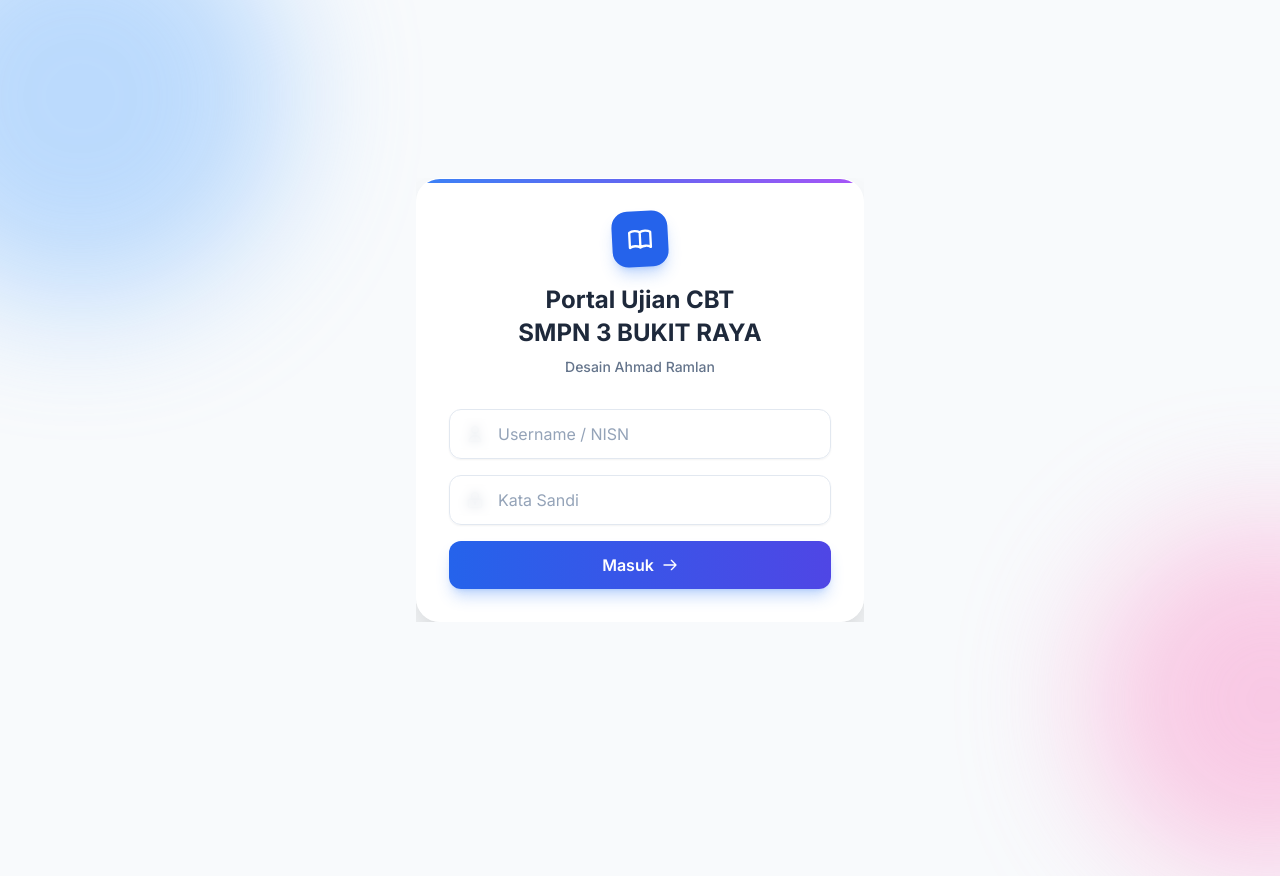
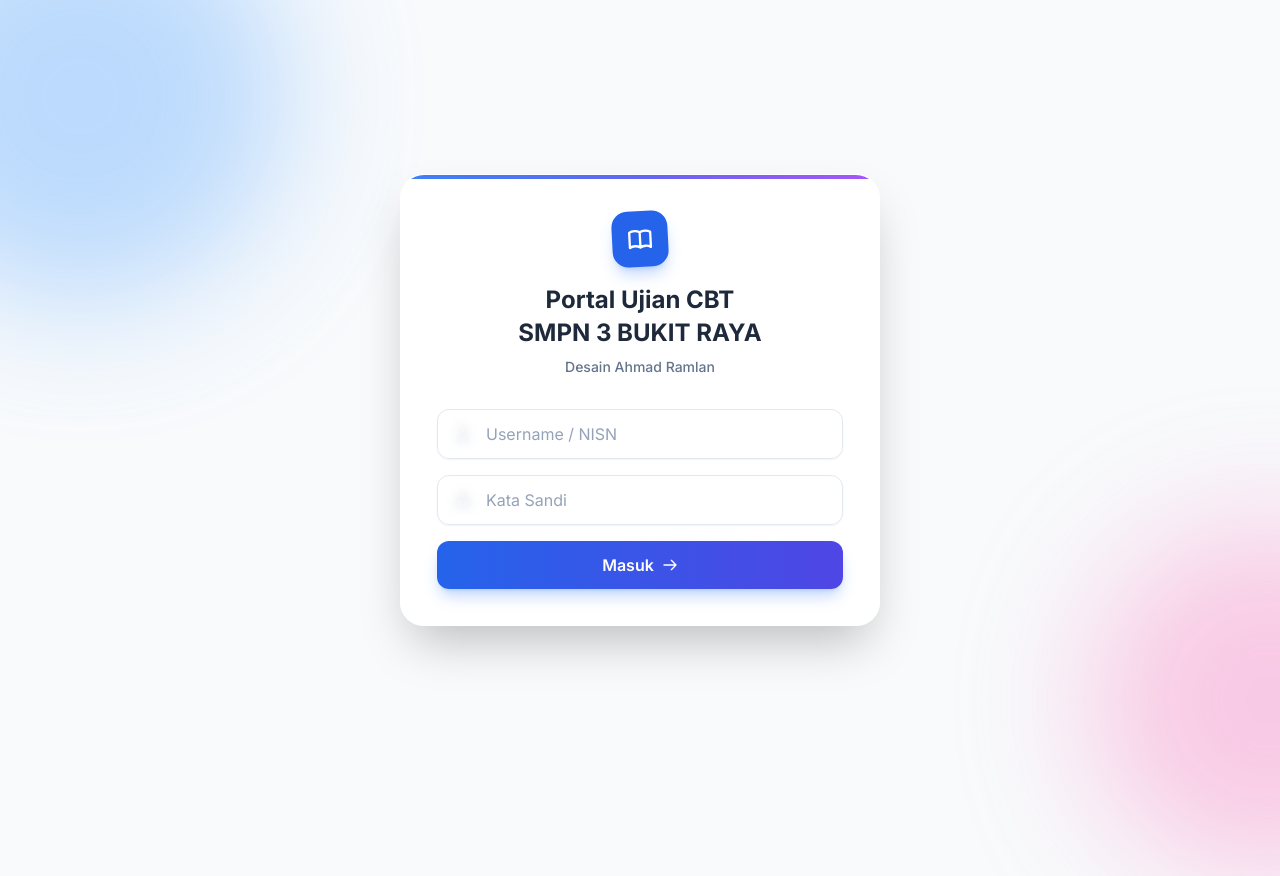
Before and after one commit to ahmadramlanmei-max/ujiancbt, a plain HTML site: page index.html in a window 1280 px wide. Shown: the top 876 px of the page. Drawn offline with nearby package versions, Linux system fonts and the light colour scheme.

Commit message:
Update index.html

```diff
--- a/index.html
+++ b/index.html
@@ -224,45 +224,50 @@
             #view-admin .text-4xl { font-size: 24px !important; }
         }
 
-        /* Login: pusatkan berdasarkan lebar viewport, bukan lebar konten body.
-           Ini menghindari pergeseran pada Android/tablet dan mode desktop browser. */
+        /* Login: gunakan lapisan selebar viewport lalu pusatkan kartu di dalamnya.
+           Cara ini lebih stabil pada Android, termasuk saat browser memakai mode desktop. */
+        html, body {
+            width: 100% !important;
+            max-width: 100% !important;
+        }
         #view-login {
             box-sizing: border-box !important;
             position: fixed !important;
-            left: 50vw !important;
-            top: 50% !important;
-            right: auto !important;
-            width: min(28rem, calc(100vw - 2rem)) !important;
-            max-width: calc(100vw - 2rem) !important;
+            inset: 0 !important;
+            width: 100% !important;
+            max-width: none !important;
             margin: 0 !important;
-            padding-left: 0 !important;
-            padding-right: 0 !important;
-            transform: translate(-50%, -50%) !important;
+            padding: 1rem !important;
+            transform: none !important;
+            display: flex !important;
+            align-items: center !important;
+            justify-content: center !important;
             z-index: 10 !important;
-            max-height: calc(100dvh - 1.5rem) !important;
+            max-height: 100dvh !important;
             overflow-y: auto !important;
+            overflow-x: hidden !important;
             overscroll-behavior: contain;
         }
         #view-login > .glass-panel {
             box-sizing: border-box !important;
-            width: 100% !important;
+            width: min(30rem, 100%) !important;
             min-width: 0 !important;
-            margin: 0 auto !important;
+            max-width: 100% !important;
+            margin: auto !important;
+            flex: 0 1 30rem !important;
         }
         #view-login .glass-panel {
-            padding: clamp(1.1rem, 5vw, 2rem) !important;
+            padding: clamp(1.25rem, 4vw, 2.25rem) !important;
         }
         @media (max-height: 600px) {
             #view-login {
-                top: 50% !important;
-                max-height: calc(100dvh - 1rem) !important;
-            }
-            #view-login .glass-panel {
-                padding: 1rem !important;
-            }
-            #view-login .text-center.mb-8 {
-                margin-bottom: 1rem !important;
-            }
+                align-items: flex-start !important;
+                padding-top: .75rem !important;
+                padding-bottom: .75rem !important;
+            }
+            #view-login > .glass-panel { margin-top: auto !important; margin-bottom: auto !important; }
+            #view-login .glass-panel { padding: 1rem !important; }
+            #view-login .text-center.mb-8 { margin-bottom: 1rem !important; }
         }
     </style>
 </head>
```
